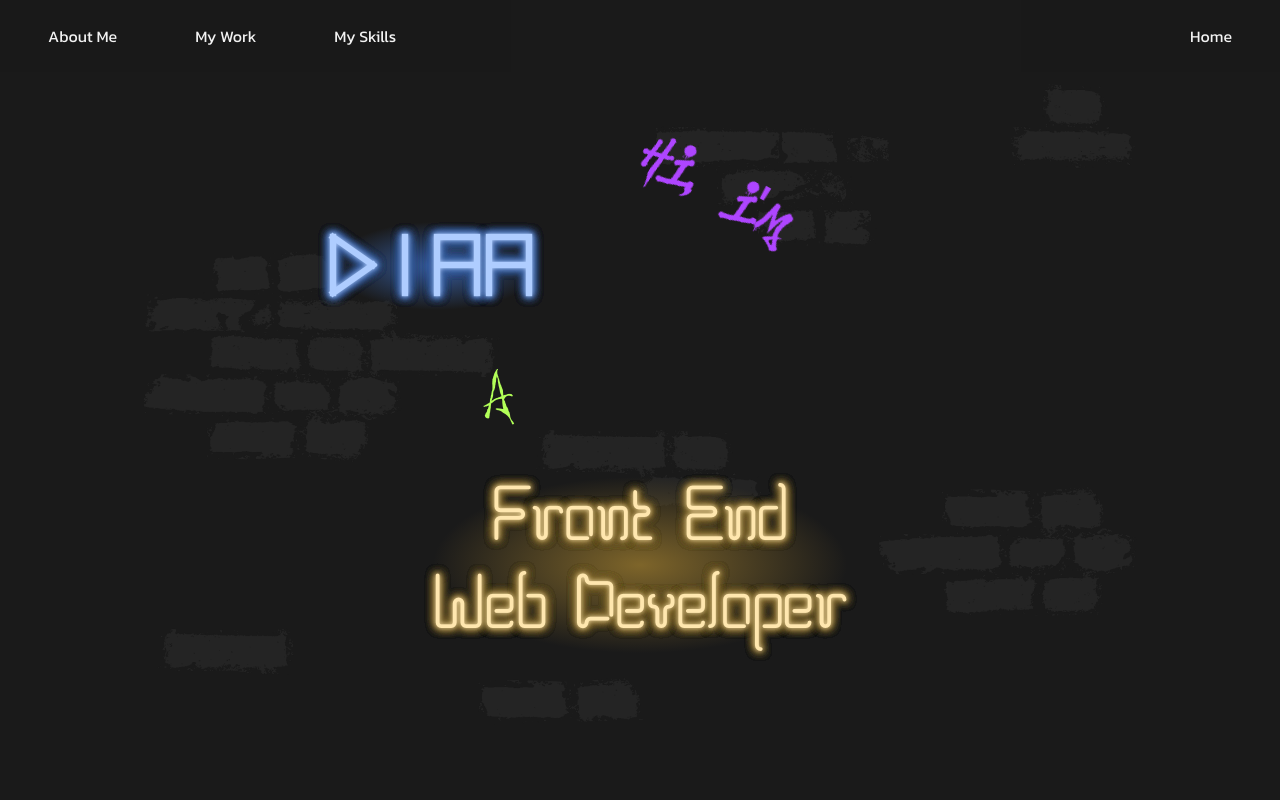
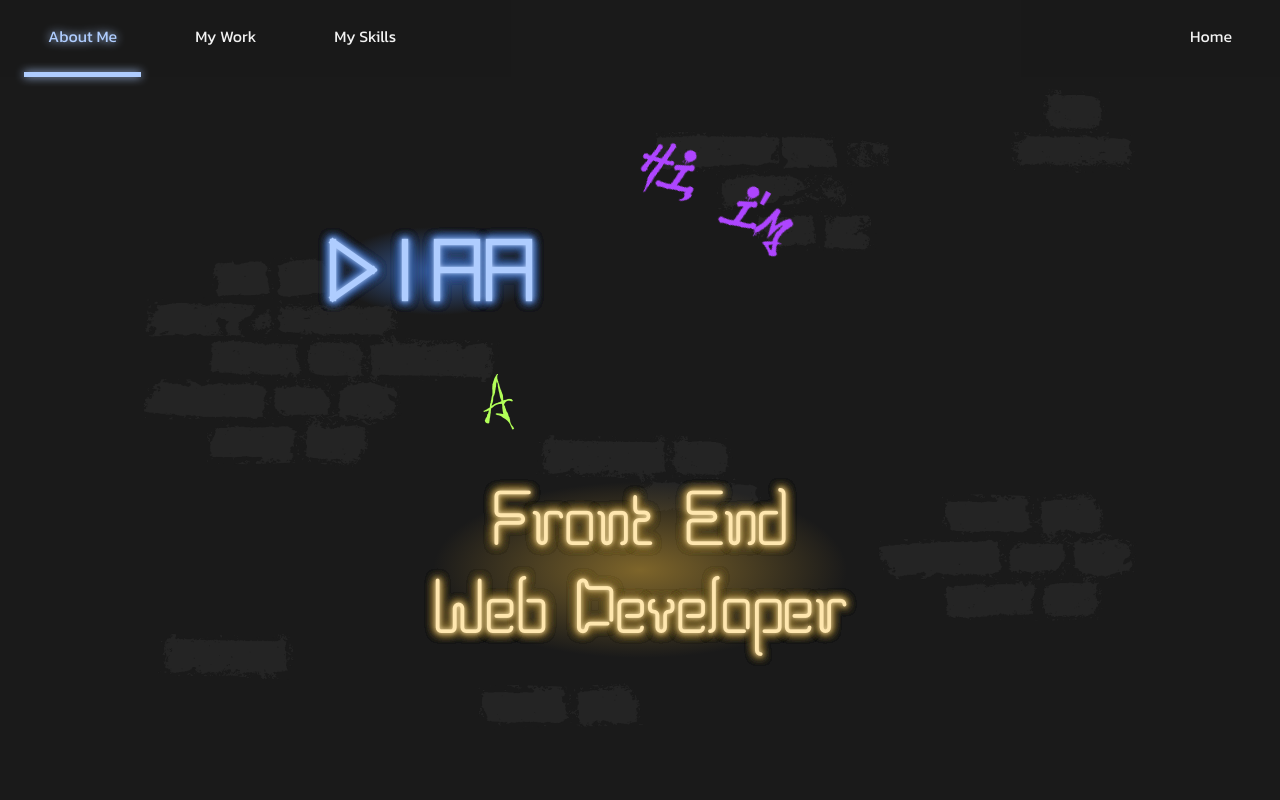
Before and after one commit to Diaa-E/portfolio, a React (Vite) app: page /web in a window 1280 px wide. Shown: the top 800 px of the page. Built offline with nearby package versions, Linux system fonts and the light colour scheme.

Commit message:
Highlight active section in nav bar

```diff
--- a/src/components/HeroWeb.jsx
+++ b/src/components/HeroWeb.jsx
@@ -3,7 +3,7 @@ import styles from "./HeroWeb.module.css";
 export default function HeroWeb({ })
 {
     return (
-        <div id="about" className={styles["hero"]}>
+        <div className={styles["hero"]}>
             <h1 className={styles["title"]}>
                 <span className={styles["graffiti-one"]}>Hi, I'm</span>
                 <span className={styles["neon-one"]}>Diaa</span>
--- a/src/components/NavBar.jsx
+++ b/src/components/NavBar.jsx
@@ -1,15 +1,18 @@
 import styles from "./NavBar.module.css";
 import { Link } from "react-router-dom";
 
-export default function NavBar({ scrollAnchors = [{to: "#root", text: "root"}] })
+export default function NavBar({ scrollAnchors = [{to: "#root", text: "root"}], activeAnchor })
 {
     return (
         <nav className={styles["nav-bar"]}>
             <ul className={styles["link-list"]}>
             {
                 scrollAnchors.map(anchor => (
-                    <li key={anchor.to}>
-                        <a href={anchor.to}>{anchor.text}</a>
+                    <li key={anchor.to} >
+                        <a
+                            className={"#" + activeAnchor === anchor.to ? styles["active-section"] : ""}
+                            href={anchor.to}
+                        >{anchor.text}</a>
                     </li>
                 ))
             }
--- a/src/components/NavBar.module.css
+++ b/src/components/NavBar.module.css
@@ -13,6 +13,7 @@
     flex-direction: row;
     gap: 30px;
     padding: 1.5rem;
+    margin-bottom: 5px;
 }
 
 .link-list a, .link-list a:visited{
@@ -21,3 +22,10 @@
     font-size: 1rem;
     padding: 1.5rem;
 }
+
+a.active-section{
+    border-bottom: solid 5px var(--neon-blue);
+    color: var(--neon-blue) !important;
+    filter: drop-shadow(var(--glow-single-blue));
+    transition: 0.2s ease-in-out;
+}
--- a/src/pages/WebPortfolio.jsx
+++ b/src/pages/WebPortfolio.jsx
@@ -6,8 +6,46 @@ import IconLink from "../components/IconLink";
 import { webProjects } from "../data/webProjects";
 import WebWorkItem from "../components/WebProjectItem";
 import { socialLinks } from "../data/socialLinks";
+import { useEffect, useRef, useState } from "react";
 
 export default function WebPortfolio({ }) {
+
+    const [currentSection, setCurrentSection] = useState();
+
+    const aboutRef = useRef(null);
+    const workRef = useRef(null);
+    const skillsRef = useRef(null);
+
+    useEffect(() => {
+
+        const sectionObserver = new IntersectionObserver(
+            (entries) => {
+
+                for (const entry of entries)
+                {
+                    if (entry.target.id !== currentSection && entry.isIntersecting)
+                    {
+                        setCurrentSection(entry.target.id);
+                        return;
+                    }
+                }
+            },
+            {
+                root: null,
+                threshold: 0,
+            }
+        );
+
+        [
+            aboutRef,
+            workRef,
+            skillsRef,
+        ].forEach(entry => sectionObserver.observe(entry.current));
+
+        return () => sectionObserver.disconnect();
+
+    }, []);
+
     return (
         <>
             <NavBar
@@ -25,7 +63,9 @@ export default function WebPortfolio({ }) {
                         text: "My Skills"
                     }
                 ]}
+                activeAnchor={currentSection}
             />
+            <section ref={aboutRef} id="about">
                 <HeroWeb />
                 <ul className={styles["social-links-wrapper"]}>
                 {
@@ -42,7 +82,10 @@ export default function WebPortfolio({ }) {
                     ipsam excepturi voluptas, autem obcaecati veniam consectetur.
                     Natus nobis libero debitis commodi voluptatum temporibus.
                 </p>
-            <div id="work" className={styles["work-header"]}>
+            </section>
+
+            <section ref={workRef} id="work">
+                <div className={styles["work-header"]}>
                     <h2 className={styles["work-title"]}>
                         <span>My</span>
                         <span>Work</span>
@@ -64,12 +107,16 @@ export default function WebPortfolio({ }) {
                     })
                 }
                 </ul>
-            <div id="skills" className={styles["skills-header"]}>
+            </section>
+
+            <section ref={skillsRef} id="skills">
+                <div className={styles["skills-header"]}>
                     <h2 className={styles["skills-title"]}>
                         <span>My</span>
                         <span>Skills</span>
                     </h2>
                 </div>
+            </section>
         </>
     )
 }
```
Lines whose indentation alone changed are shown as unchanged.
